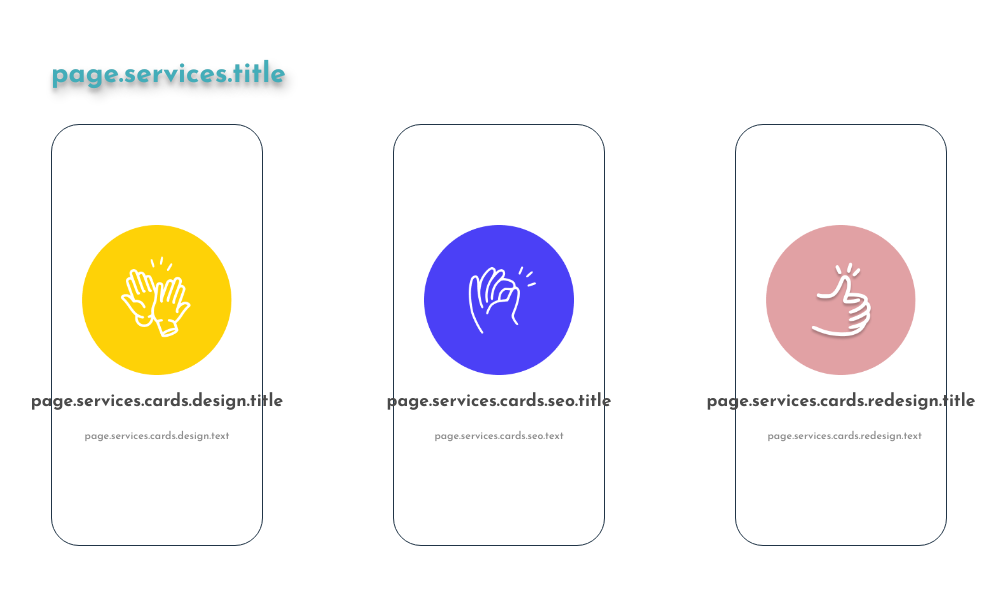
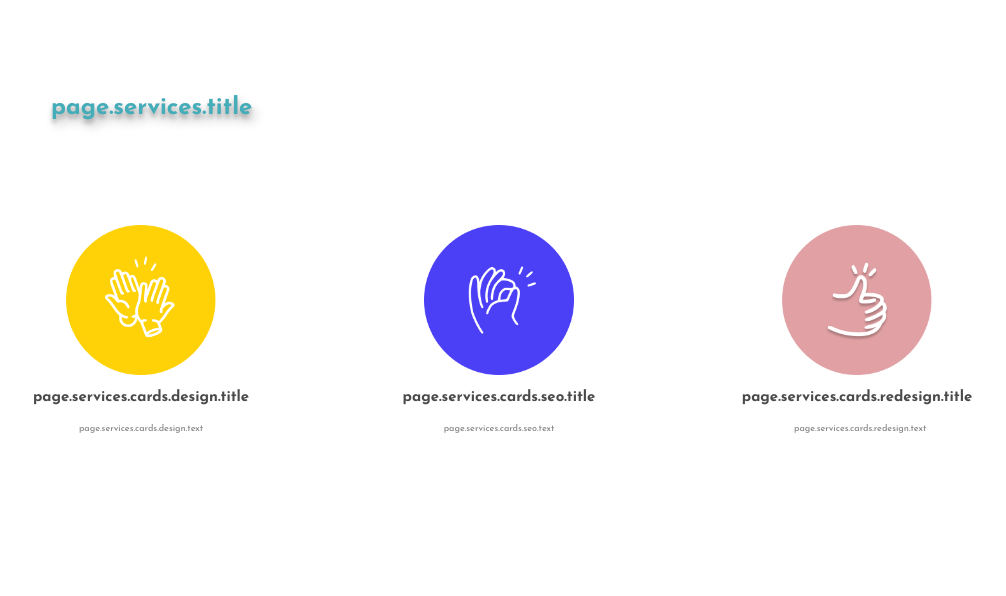
Before and after one commit to FNahuelO/porfolio-PS, a React (Vite) app: page / in a window 1280 px wide. Shown: the part 1700-2296 px from the top of the page, without its empty margins (141-1147 px from the left). Built offline with nearby package versions, Linux system fonts and the light colour scheme; what i18next-xhr-backend would draw is missing.

Commit message:
fix: border

```diff
--- a/src/components/cards/Services.jsx
+++ b/src/components/cards/Services.jsx
@@ -21,7 +21,6 @@ export default function Services({ title, text, color }) {
       position="relative"
       radius="2rem"
       gap="1rem"
-      border="1px solid"
       hover={{
         boxShadow: '0px 7px 79.3px -23px' + color,
       }}
--- a/src/index.css
+++ b/src/index.css
@@ -1,6 +1,6 @@
 :root {
   font-family: 'Josefin Sans';
-  font-size: 14px;
+  font-size: 12px;
   line-height: 1.5;
   font-weight: 400;
   width: 100% !important;
```
